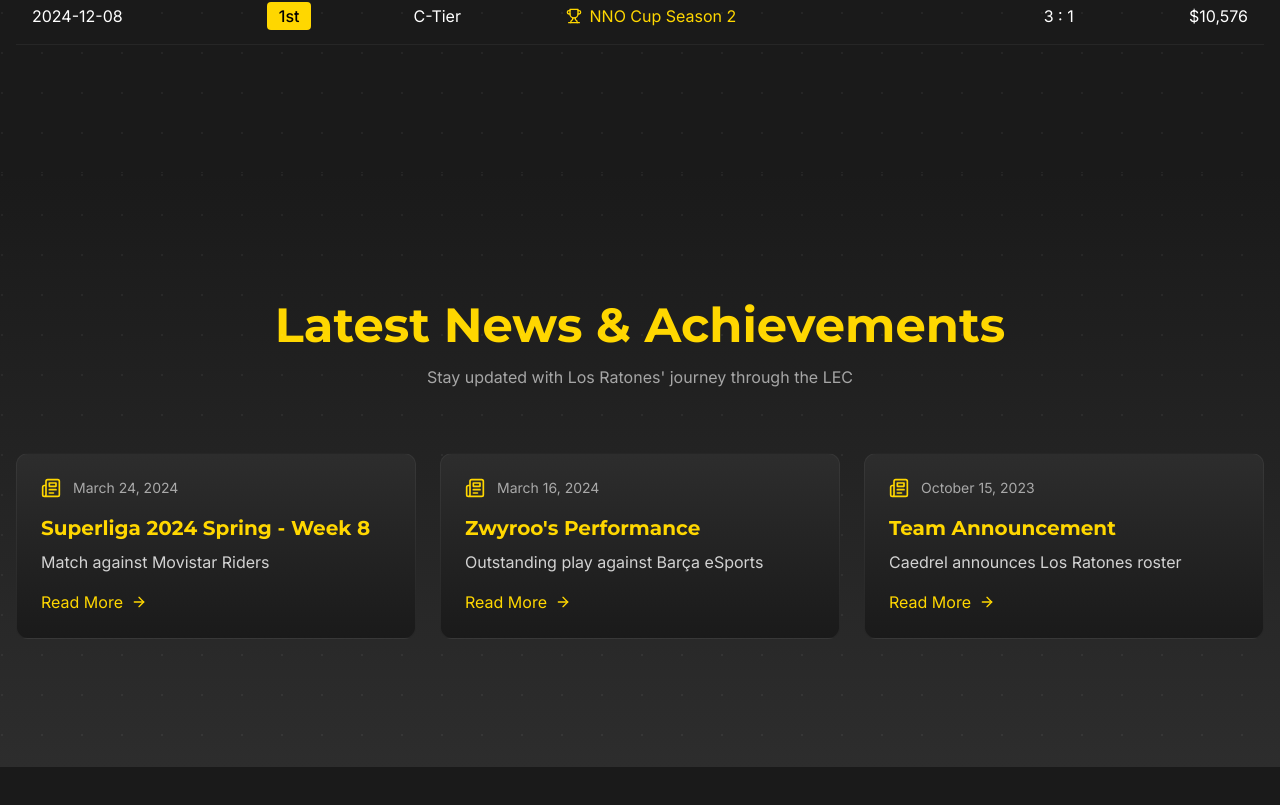
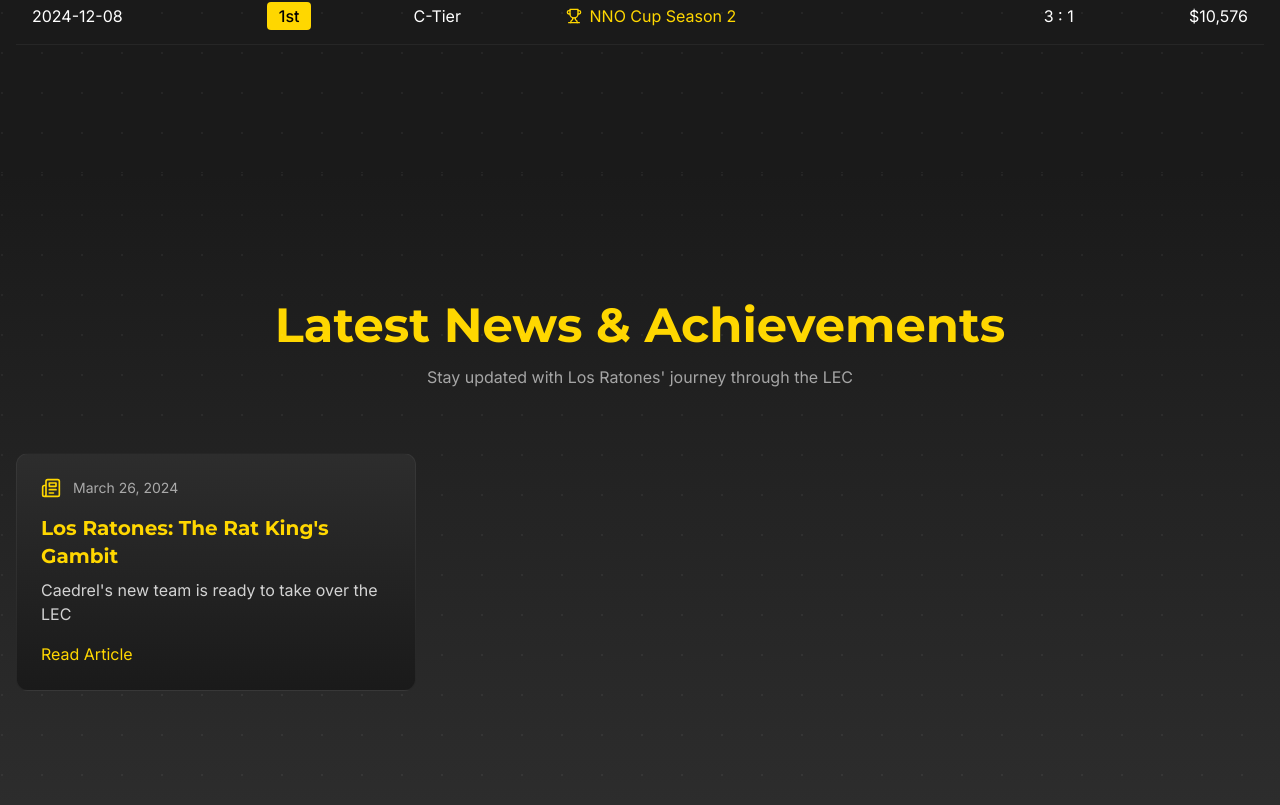
Before and after one commit to nwnil/los-ratones-legacy-hub, a React (Vite) app: page / in a window 1280 px wide. Shown: the part 3721-4526 px from the top of the page. Before the commit the page ends 4488 px from the top, so only its background shows below. Built offline with nearby package versions, Linux system fonts and the light colour scheme.

Commit message:
Remove links and update news
Removed all existing links from the news section and added the only news available so far from the specified URL.
[skip gpt_engineer]

```diff
--- a/src/components/TeamNews.tsx
+++ b/src/components/TeamNews.tsx
@@ -1,25 +1,14 @@
 import { motion } from "framer-motion";
-import { Trophy, Newspaper, ArrowRight } from "lucide-react";
+import { Newspaper } from "lucide-react";
 
 const achievements = [
   {
-    title: "Superliga 2024 Spring - Week 8",
-    description: "Match against Movistar Riders",
-    date: "March 24, 2024",
+    title: "Los Ratones: The Rat King's Gambit",
+    description: "Caedrel's new team is ready to take over the LEC",
+    date: "March 26, 2024",
     type: "news",
-  },
-  {
-    title: "Zwyroo's Performance",
-    description: "Outstanding play against Barça eSports",
-    date: "March 16, 2024",
-    type: "highlight",
-  },
-  {
-    title: "Team Announcement",
-    description: "Caedrel announces Los Ratones roster",
-    date: "October 15, 2023",
-    type: "news",
-  },
+    link: "https://substack.com/@rigas/p-152752289"
+  }
 ];
 
 export const TeamNews = () => {
@@ -64,21 +53,21 @@ export const TeamNews = () => {
             >
               <div className="p-6">
                 <div className="flex items-center gap-3 mb-4">
-                  {item.type === "achievement" ? (
-                    <Trophy className="w-5 h-5 text-rat" />
-                  ) : (
-                    <Newspaper className="w-5 h-5 text-rat" />
-                  )}
+                  <Newspaper className="w-5 h-5 text-rat" />
                   <span className="text-white/60 text-sm">{item.date}</span>
                 </div>
                 <h3 className="text-xl font-heading font-bold text-rat mb-2">
                   {item.title}
                 </h3>
                 <p className="text-white/80 mb-4">{item.description}</p>
-                <button className="flex items-center gap-2 text-rat hover:text-white transition-colors">
-                  Read More
-                  <ArrowRight className="w-4 h-4 group-hover:translate-x-1 transition-transform" />
-                </button>
+                <a
+                  href={item.link}
+                  target="_blank"
+                  rel="noopener noreferrer"
+                  className="inline-block text-rat hover:text-white transition-colors"
+                >
+                  Read Article
+                </a>
               </div>
 
               {/* Hover effect */}
```
